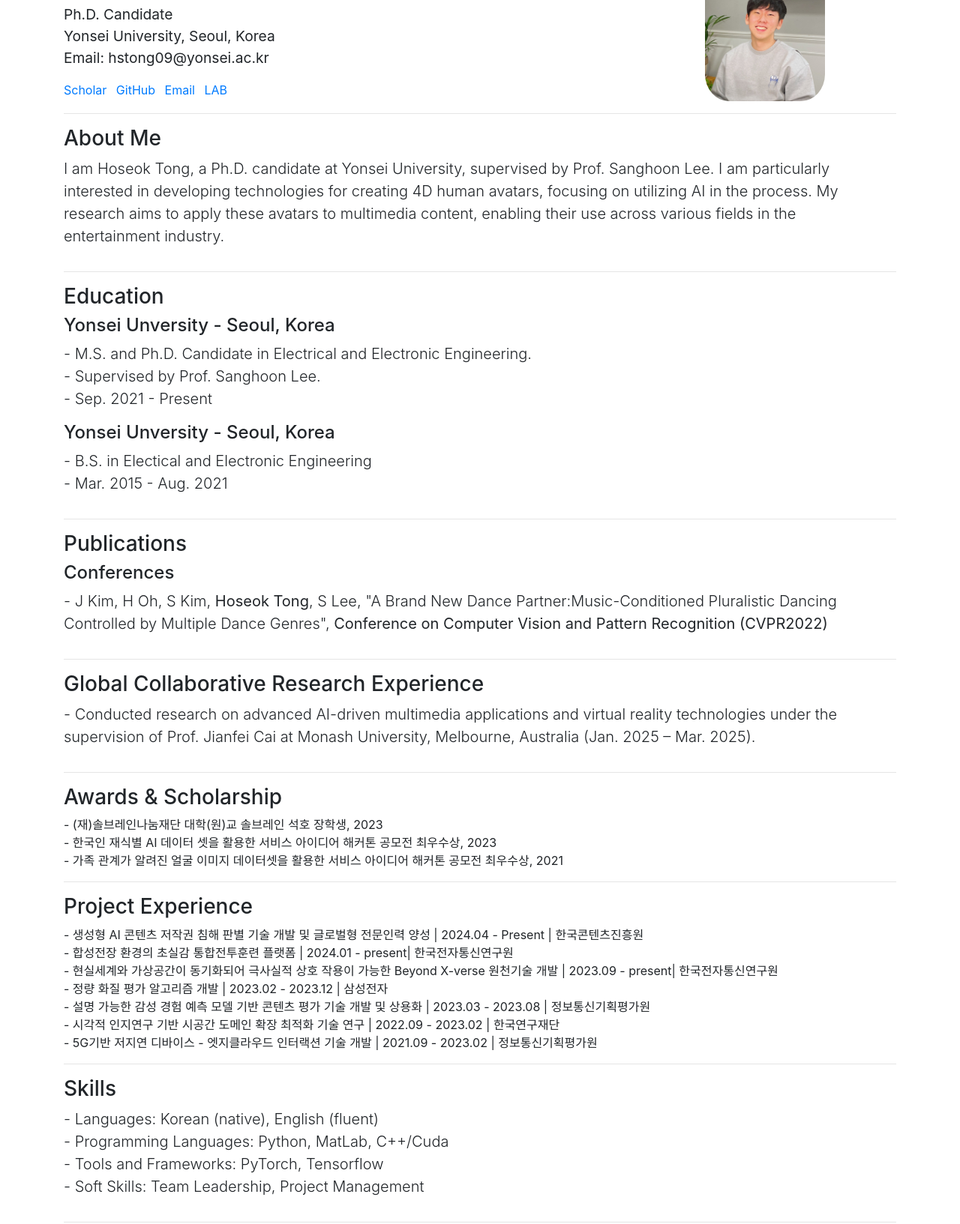
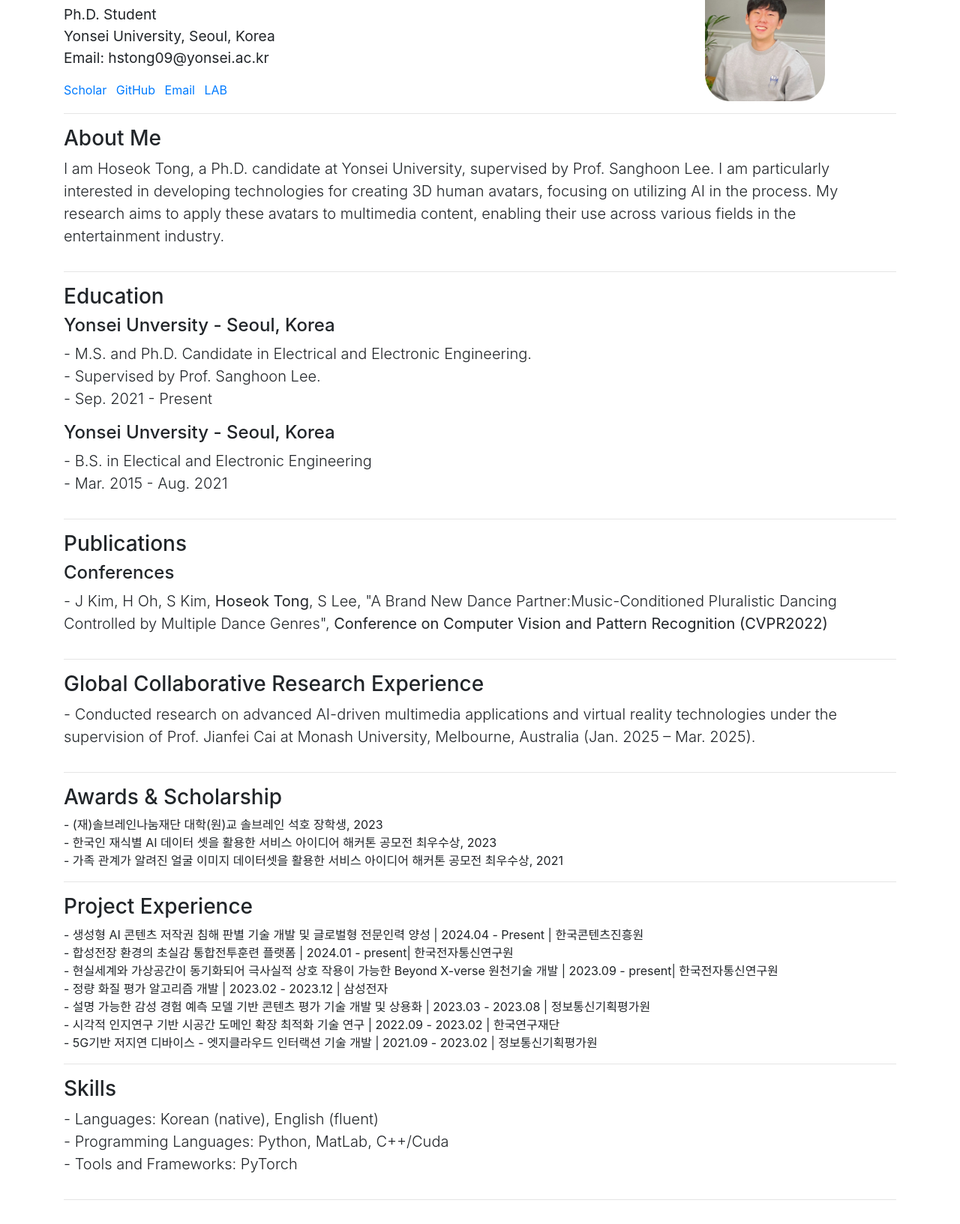
Before and after one commit to hoseok-tong/cv, a website: page src/templates/index.html in a window 1280 px wide. Shown: the part 69-1702 px from the top of the page at 75% size. Drawn offline with nearby package versions, Linux system fonts and the light colour scheme; files whose address does not match are found by name.

Commit message:
250317_edit

```diff
--- a/src/templates/index.html
+++ b/src/templates/index.html
@@ -33,7 +33,7 @@
             <div class="col-md-9">
                 <!-- Basic Info and Title -->
                 <h1 class="title">Hoseok Tong</h1>
-                <p class="ttitle">Ph.D. Candidate <br> Yonsei University, Seoul, Korea<br>Email: hstong09@yonsei.ac.kr</p>
+                <p class="ttitle">Ph.D. Student <br> Yonsei University, Seoul, Korea<br>Email: hstong09@yonsei.ac.kr</p>
                 <div class="social-links">
                     <!-- Social Links -->
                     <!-- <a href="https://linkedin.com">LinkedIn</a> -->
@@ -57,7 +57,7 @@
                 <h3 class="subtitle">About Me</h3>
                 <p class="lead">
                     I am Hoseok Tong, a Ph.D. candidate at Yonsei University, supervised by Prof. Sanghoon Lee.
-                    I am particularly interested in developing technologies for creating 4D human avatars, focusing on utilizing AI in the process.
+                    I am particularly interested in developing technologies for creating 3D human avatars, focusing on utilizing AI in the process.
                     My research aims to apply these avatars to multimedia content, enabling their use across various fields in the entertainment industry.
                 </p>
             </div>
@@ -170,8 +170,7 @@
                 <p class="lead">
                     - Languages: Korean (native), English (fluent) <br>
                     - Programming Languages: Python, MatLab, C++/Cuda <br>
-                    - Tools and Frameworks: PyTorch, Tensorflow<br>
-                    - Soft Skills: Team Leadership, Project Management</p>
+                    - Tools and Frameworks: PyTorch</p>
             </div>
         </div>
         <hr>
```
